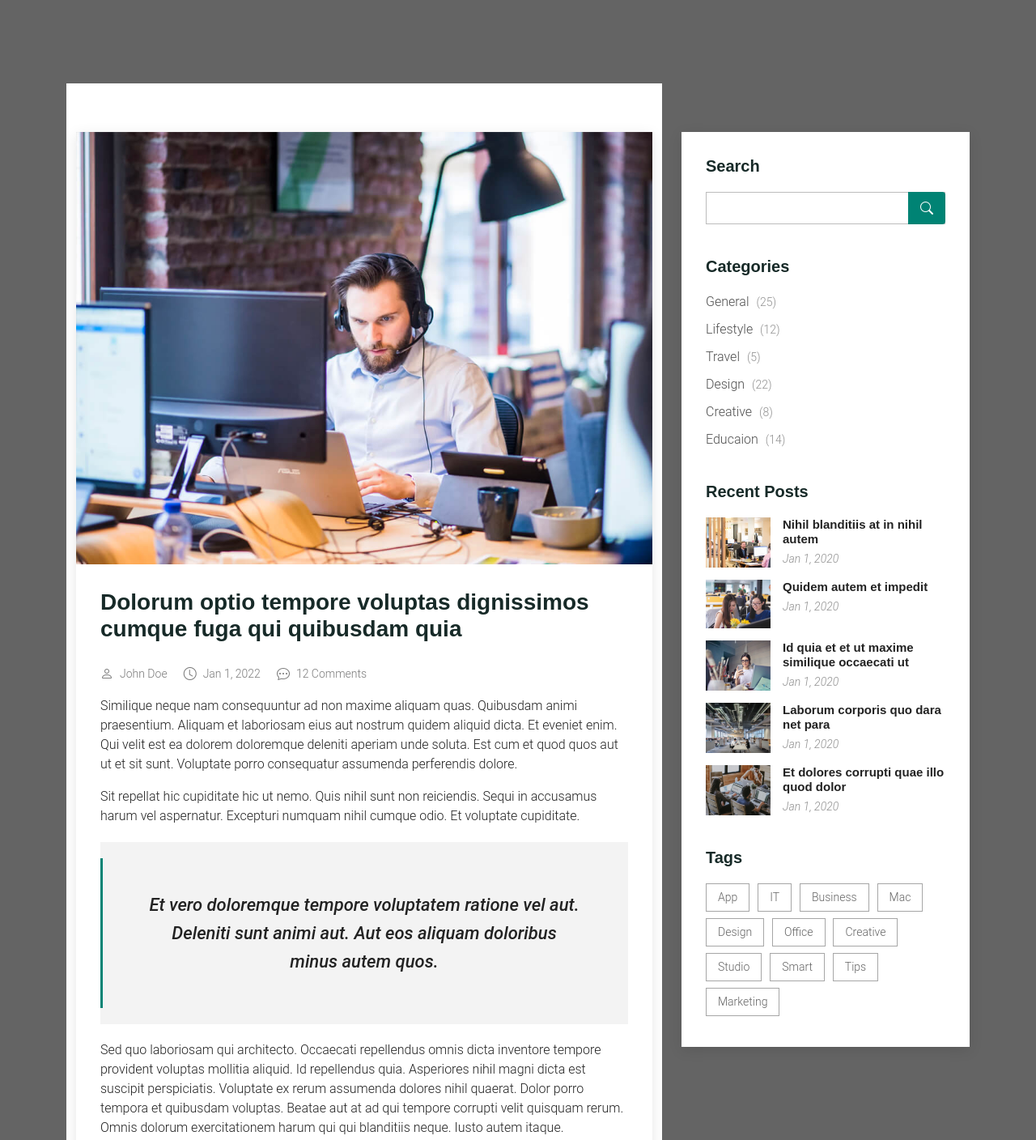
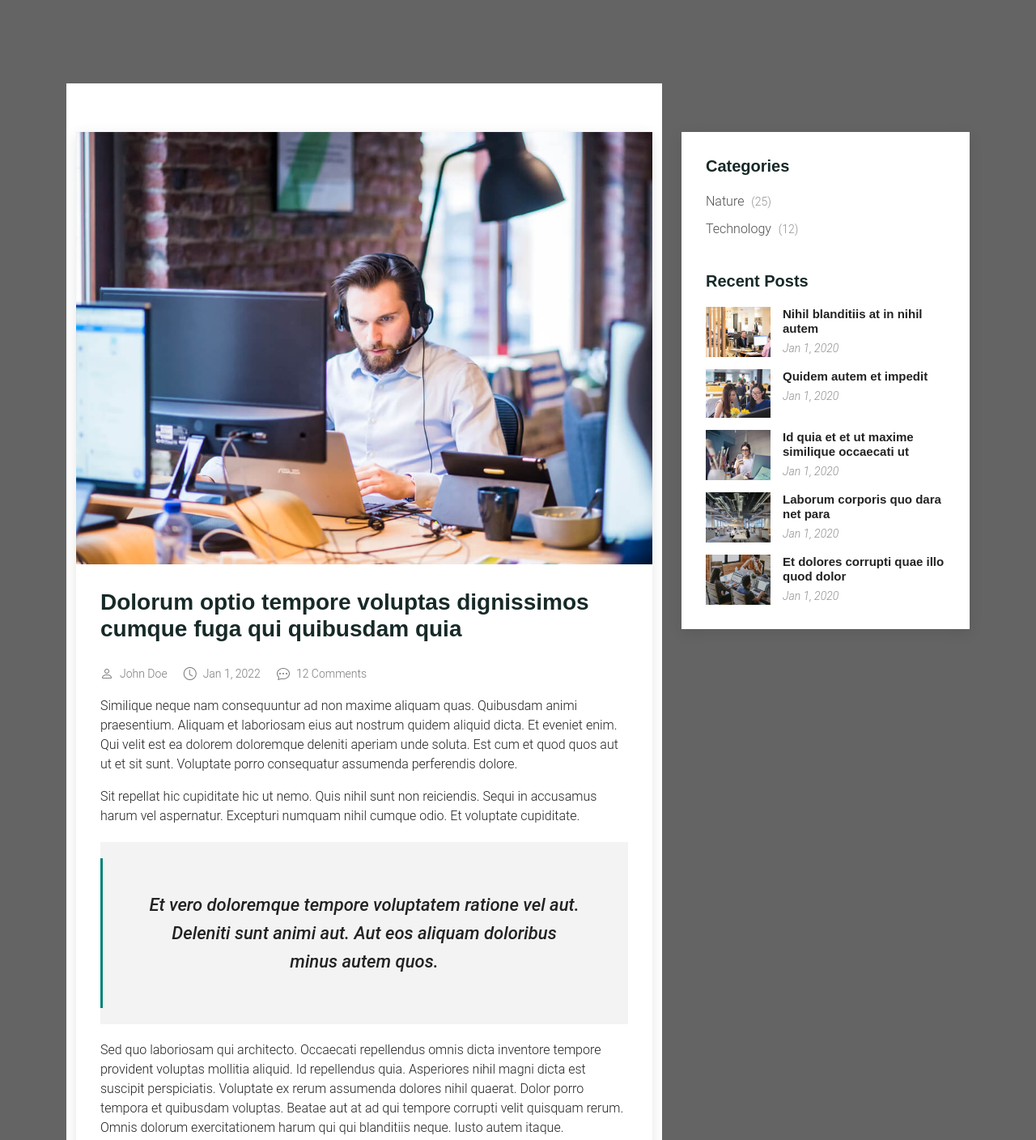
Before and after one commit to stepin105182/Python, a Django app: page /posts/1 in a window 1280 px wide. Shown: the part 254-1662 px from the top of the page at 81% size. Run offline with Django 5.2, Linux system fonts and the light colour scheme; some libraries are stand-ins or nearby versions.

Commit message:
Day6 added finaltouch frontend

```diff
--- a/Django/my_site/blog/templates/blog/about.html
+++ b/Django/my_site/blog/templates/blog/about.html
@@ -17,7 +17,7 @@ Blog - About Me
           <div class="row justify-content-xl-center">
             <div class="col-12 col-xl-11">
               <h2 class="mb-3">Who Are We?</h2>
-              <p class="lead fs-4 text-secondary mb-3">Hello! I'm Vikram, a software engineer currently focused in Pyhton programming. Welcome to my blog, where I explore the fascinating worlds of nature and technology.</p>
+              <p class="lead fs-4 text-secondary mb-3">Hello! I'm Vikram, a software engineer currently focused in Python programming. Welcome to my blog, where I explore the fascinating worlds of nature and technology.</p>
               <p class="mb-5">I'm passionate about nature and technology like environmental data science, AI applications in nature conservation. I created this blog to document my journey, share useful resources, and connect with others who share similar interests.</p>
                 <div class="row gy-4 gy-md-0 gx-xxl-5X">
                 <div class="col-12 col-md-6">
--- a/Django/my_site/blog/templates/blog/postdetail.html
+++ b/Django/my_site/blog/templates/blog/postdetail.html
@@ -214,7 +214,7 @@ background-color: #646464;
 
             <div id="comment-3" class="comment">
               <div class="d-flex">
-                <div class="comment-img"><img src="assets/img/blog/comments-5.jpg" alt=""></div>
+                <div class="comment-img"><img src= {% static "assets/img/blog/comments-5.jpg" %} alt=""></div>
                 <div>
                   <h5><a href="">Nolan Davidson</a> <a href="#" class="reply"><i class="bi bi-reply-fill"></i> Reply</a></h5>
                   <time datetime="2020-01-01">01 Jan,2022</time>
@@ -296,19 +296,16 @@ background-color: #646464;
               <button type="submit" title="Search"><i class="bi bi-search"></i></button>
             </form>
 
-          </div><!--/Search Widget -->
+          </div><!--/Search Widget --> {% endcomment %}
 
           <!-- Categories Widget -->
           <div class="categories-widget widget-item">
 
             <h3 class="widget-title">Categories</h3>
             <ul class="mt-3">
-              <li><a href="#">General <span>(25)</span></a></li>
-              <li><a href="#">Lifestyle <span>(12)</span></a></li>
-              <li><a href="#">Travel <span>(5)</span></a></li>
-              <li><a href="#">Design <span>(22)</span></a></li>
-              <li><a href="#">Creative <span>(8)</span></a></li>
-              <li><a href="#">Educaion <span>(14)</span></a></li>
+              <li><a href="#">Nature <span>(25)</span></a></li>
+              <li><a href="#">Technology <span>(12)</span></a></li>
+
             </ul>
 
           </div><!--/Categories Widget -->
@@ -351,7 +348,7 @@ background-color: #646464;
             </div><!-- End recent post item-->
 
             <div class="post-item">
-              <img src="assets/img/blog/blog-recent-5.jpg" alt="" class="flex-shrink-0">
+              <img src= {% static "assets/img/blog/blog-recent-5.jpg" %} alt="" class="flex-shrink-0">
               <div>
                 <h4><a href="blog-details.html">Et dolores corrupti quae illo quod dolor</a></h4>
                 <time datetime="2020-01-01">Jan 1, 2020</time>
@@ -378,7 +375,7 @@ background-color: #646464;
               <li><a href="#">Marketing</a></li>
             </ul>
 
-          </div><!--/Tags Widget -->
+          </div><!--/Tags Widget --> {% endcomment %}
 
         </div>
 
--- a/Django/my_site/templates/base.html
+++ b/Django/my_site/templates/base.html
@@ -38,12 +38,12 @@
 
 
       <!-- Fottoer -->
-      <footer class="footer-area text-white py-4 mt-auto {% if request.path == homeUrl or request.path|starts_with:postsUrl %} bg-mysecondory {% endif %} ">
+      <footer class="footer-area text-white py-4 mt-auto {% if request.path == homeUrl or request.path == postsUrl %} bg-mysecondory {% endif %} ">
         {% block ctags %}
 
       {% endblock %}
         <div class="container text-center ">
-          <p class="m-0 {% if request.path == homeUrl or request.path|starts_with:postsUrl%} mycustomtext {%else%} mycustomtext2 {% endif %}"
+          <p class="m-0 {% if request.path == homeUrl or request.path == postsUrl %} mycustomtext {%else%} mycustomtext2 {% endif %}"
 
       > Blogs &copy; All rights reserved</p>
         </div>
```
Also changed, not shown: other parts of Django/my_site/blog/templates/blog/postdetail.html (+20 -20 lines), Django/my_site/blog/templates/blog/posts.html (+9 -9 lines).
